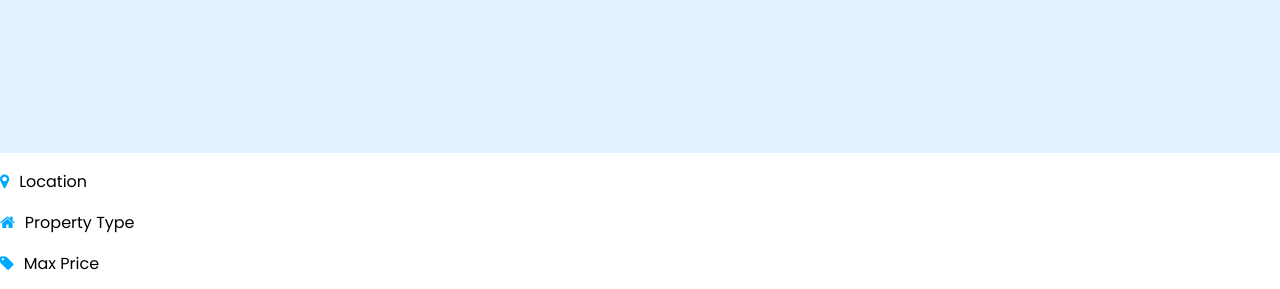
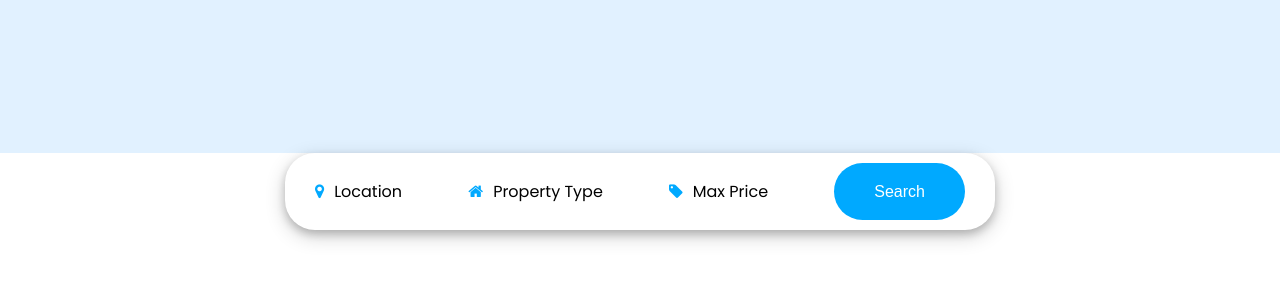
Before and after one commit to TakundaMuzunze/Real-Estate-Landing-Page-Design, a plain HTML site: page index.html in a window 1280 px wide. Shown: the part 624-913 px from the top of the page. Drawn offline with Linux system fonts and the light colour scheme.

Commit message:
Update main.css
added flexbox to filter bar and styling to its items and button

```diff
--- a/main.css
+++ b/main.css
@@ -150,6 +150,27 @@ nav{
     .hero-column img{
         width: 800px;
     }
+}
+
+.filter-bar{
+    display: flex;
+    justify-content: space-between;
+
+    width: 650px;
+    margin: auto;
+    padding: 10px 30px;
+    border-radius: 30px;
+    box-shadow: 0 4px 8px 0 rgba(0, 0, 0, 0.2), 0 6px 20px 0 rgba(0, 0, 0, 0.19);
+}
+
+.filter-btn{
+    padding: 5px 40px;
+    border-radius: 30px;
+    border: 0;
+
+    background-color: #00A9FF;
+    color: white;
+    font-size: 16px;
 }
 
 /*Main Focus Section*/
```
